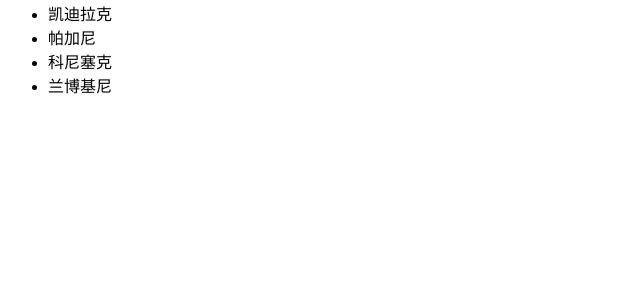
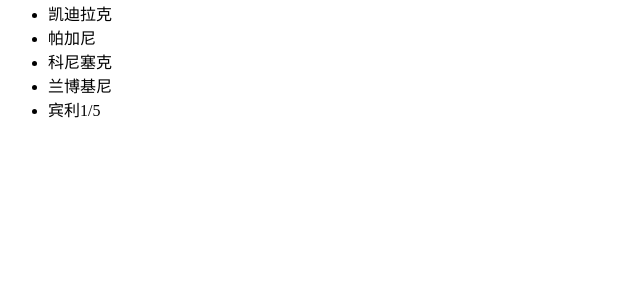
Before and after one commit to liuxiaofei1071/shop, a Django app: template templates/car.html in a window 1280 px wide. Shown: the part 183-483 px from the top of the page, without its empty margins (0-640 px from the left). Run offline with Django 3.2, Linux system fonts and the light colour scheme; the template is opened without the code that fills it, so the values that code supplies are empty.

Commit message:
宾利1/5

```diff
--- a/templates/car.html
+++ b/templates/car.html
@@ -17,6 +17,7 @@
     <li>帕加尼</li>
     <li>科尼塞克</li>
     <li>兰博基尼</li>
+    <li>宾利1/5</li>
 </ul>
 </body>
 </html>
```
